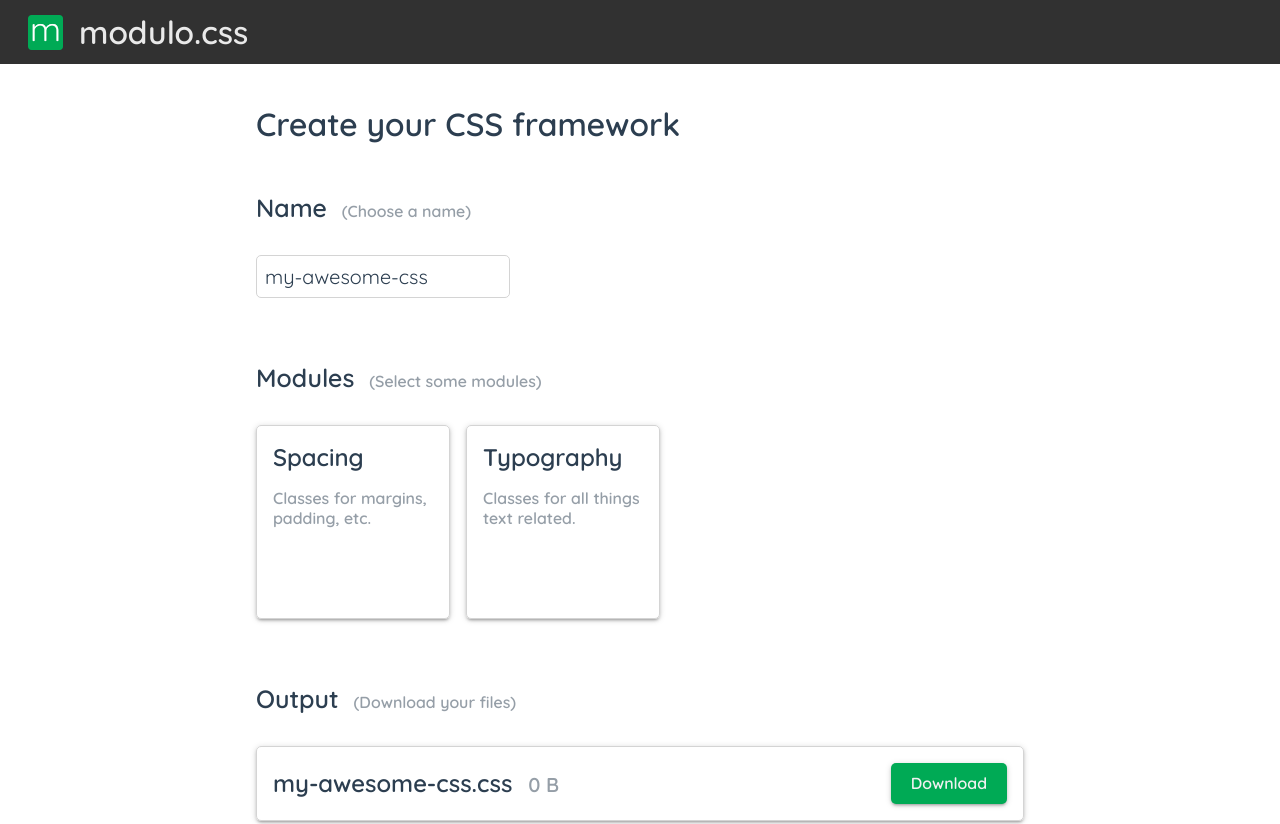
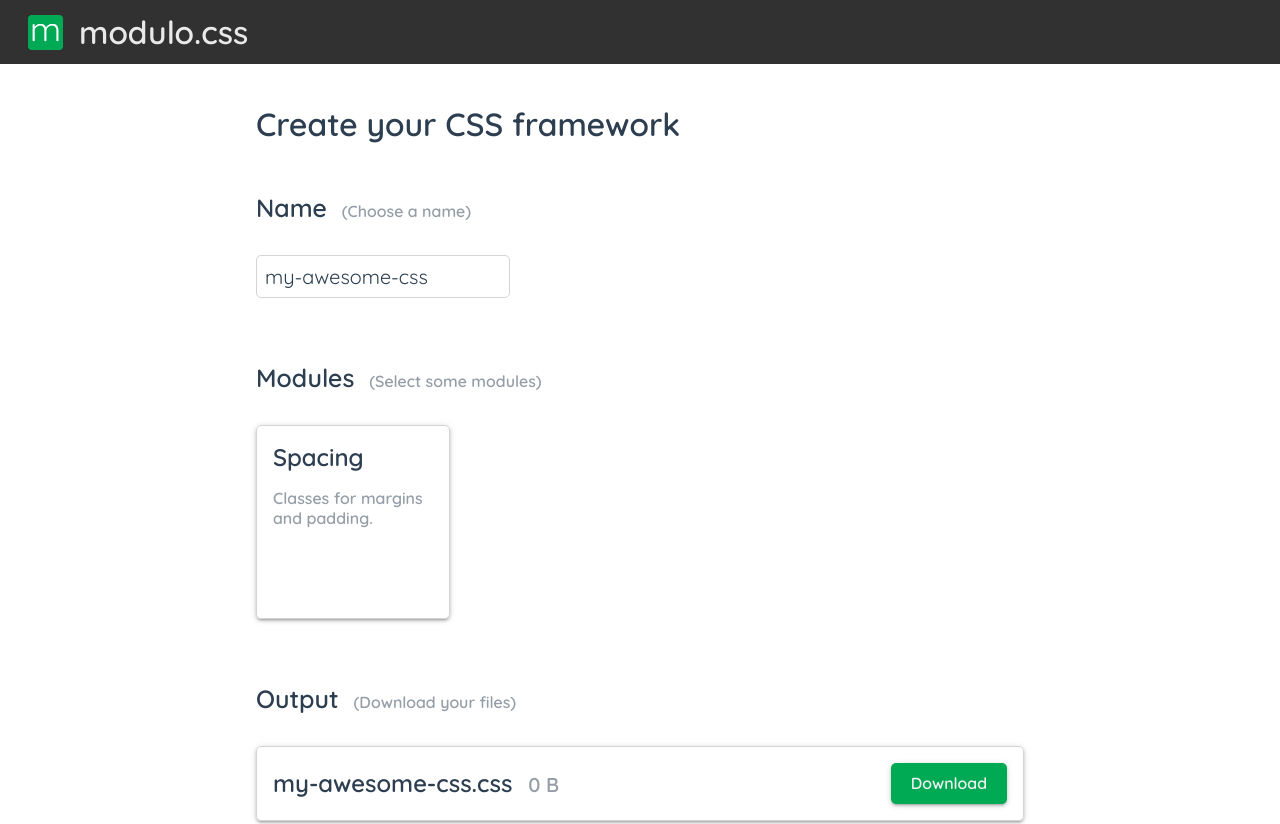
Before and after one commit to Kovee98/modulo-css, a Vue app: page / in a window 1280 px wide. Shown: the top 824 px of the page. Built offline with nearby package versions, Linux system fonts and the light colour scheme.

Commit message:
chore(module): remove old test modules
why:
- it's time to start adding ACTUAL modules

```diff
--- a/src/modules.js
+++ b/src/modules.js
@@ -5,12 +5,7 @@
 export default [
     {
         name: 'spacing',
-        desc: 'Classes for margins, padding, etc.',
-        isChecked: false
-    },
-    {
-        name: 'typography',
-        desc: 'Classes for all things text related.',
+        desc: 'Classes for margins and padding.',
         isChecked: false
     }
 ];
```
Also changed, not shown: public/modules/spacing/spacing.scss (deleted, +0 -19 lines), public/modules/typography/typography.scss (deleted, +0 -7 lines).
